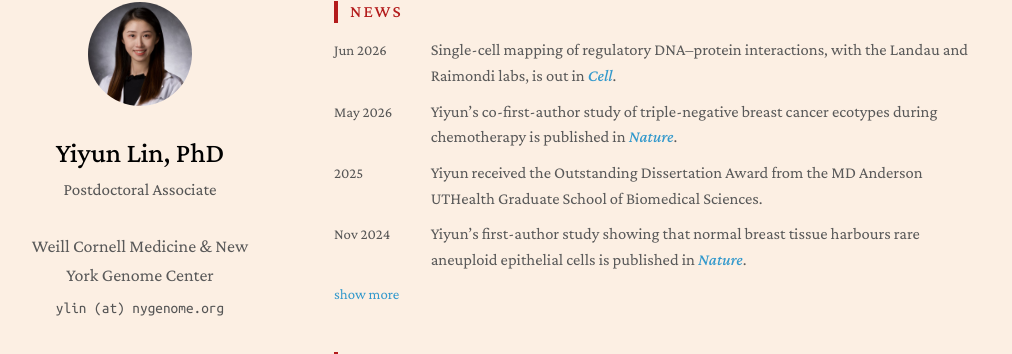
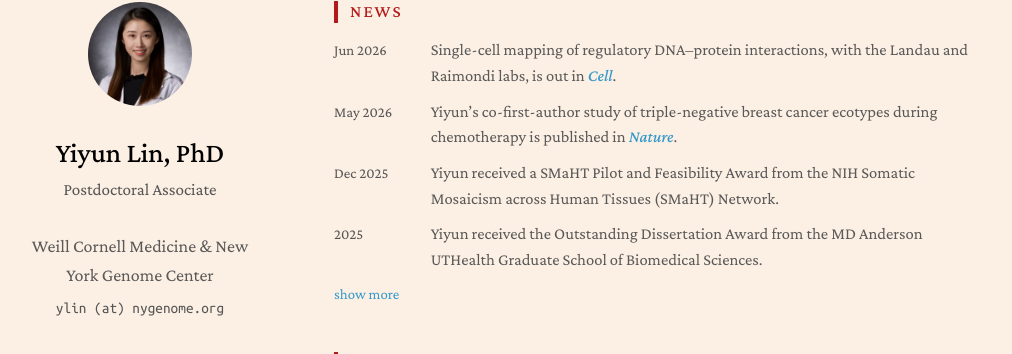
Before and after one commit to yiyunlin1992/yiyunlin1992.github.io, a Jekyll site: the page built from index.md, in a window 1280 px wide and 1400 px high, scrolled down 1620 px. Shown: the part 94-448 px from the top of the window, without its empty margins (136-1148 px from the left). Built offline with Jekyll 4.4.1, drawn with Linux system fonts in a browser that asks for light colours; a style sheet for code colours, icons or effects is not loaded; our own code applies the rules of GitHub Pages for plain Markdown files; some of the changed text lies outside the part shown.

Commit message:
Add SMaHT Pilot and Feasibility Award

```diff
--- a/_data/news.yml
+++ b/_data/news.yml
@@ -15,6 +15,9 @@ main:
   - date: "May 2026"
     text: 'Yiyun&rsquo;s co-first-author study of triple-negative breast cancer ecotypes during chemotherapy is published in <a href="https://doi.org/10.1038/s41586-026-10469-9" target="_blank" rel="noopener"><em>Nature</em></a>.'
 
+  - date: "Dec 2025"
+    text: "Yiyun received a SMaHT Pilot and Feasibility Award from the NIH Somatic Mosaicism across Human Tissues (SMaHT) Network."
+
   - date: "2025"
     text: "Yiyun received the Outstanding Dissertation Award from the MD Anderson UTHealth Graduate School of Biomedical Sciences."
 
--- a/_includes/background.md
+++ b/_includes/background.md
@@ -21,6 +21,7 @@
   <div class="cv-block">
     <h3 class="cv-heading">Awards</h3>
     <ul class="cv-list">
+      <li><span class="cv-when">2025</span><span class="cv-what">SMaHT Pilot and Feasibility Award<br><span class="cv-note">NIH Somatic Mosaicism across Human Tissues (SMaHT) Network</span></span></li>
       <li><span class="cv-when">2025</span><span class="cv-what">Outstanding Dissertation Award<br><span class="cv-note">MD Anderson UTHealth Graduate School of Biomedical Sciences</span></span></li>
       <li><span class="cv-when">2024</span><span class="cv-what">President&rsquo;s Research Scholarship<br><span class="cv-note">MD Anderson Cancer Center</span></span></li>
       <li><span class="cv-when">2023</span><span class="cv-what">Ray Meyn Scholarship for Cancer Research</span></li>
--- a/_layouts/homepage.html
+++ b/_layouts/homepage.html
@@ -25,11 +25,11 @@
     <link rel="stylesheet" href="./assets/css/font.css">
     {% endif %}
     {% if site.auto_dark_mode %}
-    <link rel="stylesheet" href="./assets/css/style.css">
+    <link rel="stylesheet" href="./assets/css/style.css?v={{ site.time | date: '%s' }}">
     {% else %}
     <link rel="stylesheet" href="./assets/css/style-no-dark-mode.css">
     {% endif %}
-    <link rel="stylesheet" href="./assets/css/custom.css">
+    <link rel="stylesheet" href="./assets/css/custom.css?v={{ site.time | date: '%s' }}">
 
   </head>
   <body>
--- a/_sass/minimal-light.scss
+++ b/_sass/minimal-light.scss
@@ -249,11 +249,11 @@ h2 {
 
 @media (prefers-color-scheme: dark) {
   h1, h3, h4, h5, h6 {
-    color:rgb(62, 183, 240);
+    color:#E7751D;
   }
 
   h2 {
-    color:rgb(62, 183, 240);
+    color:#E7751D;
   }
 }
 
@@ -280,7 +280,7 @@ a:hover {
 
 @media (prefers-color-scheme: dark) {
   a {
-    color:rgb(62, 183, 240);
+    color:#E7751D;
   }
 }
 
@@ -343,11 +343,11 @@ th {
 
 @media (prefers-color-scheme: dark) {
   th {
-    color:rgb(62, 183, 240);
+    color:#E7751D;
   }
 
   dt {
-    color:rgb(62, 183, 240);
+    color:#E7751D;
   }
 }
 
```
